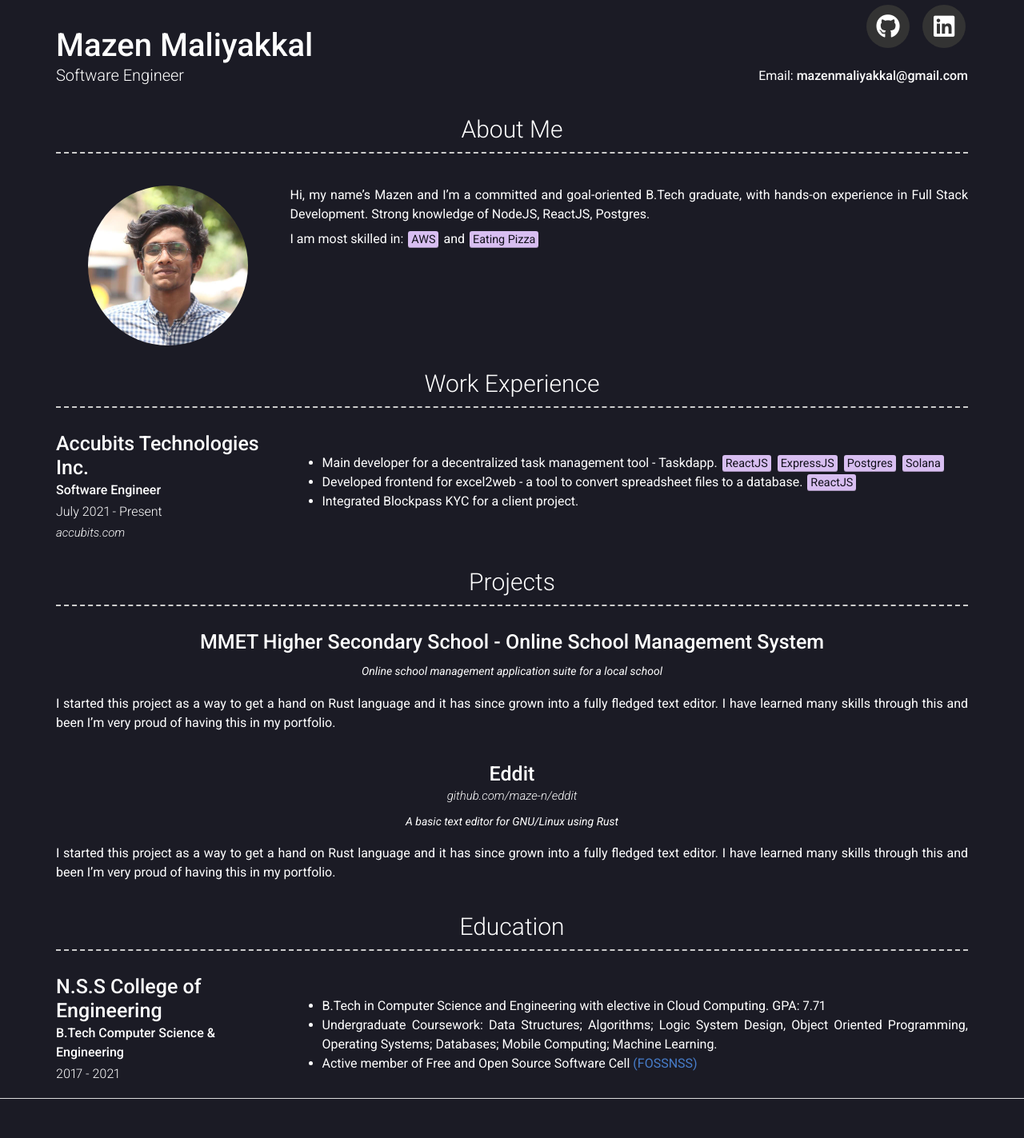
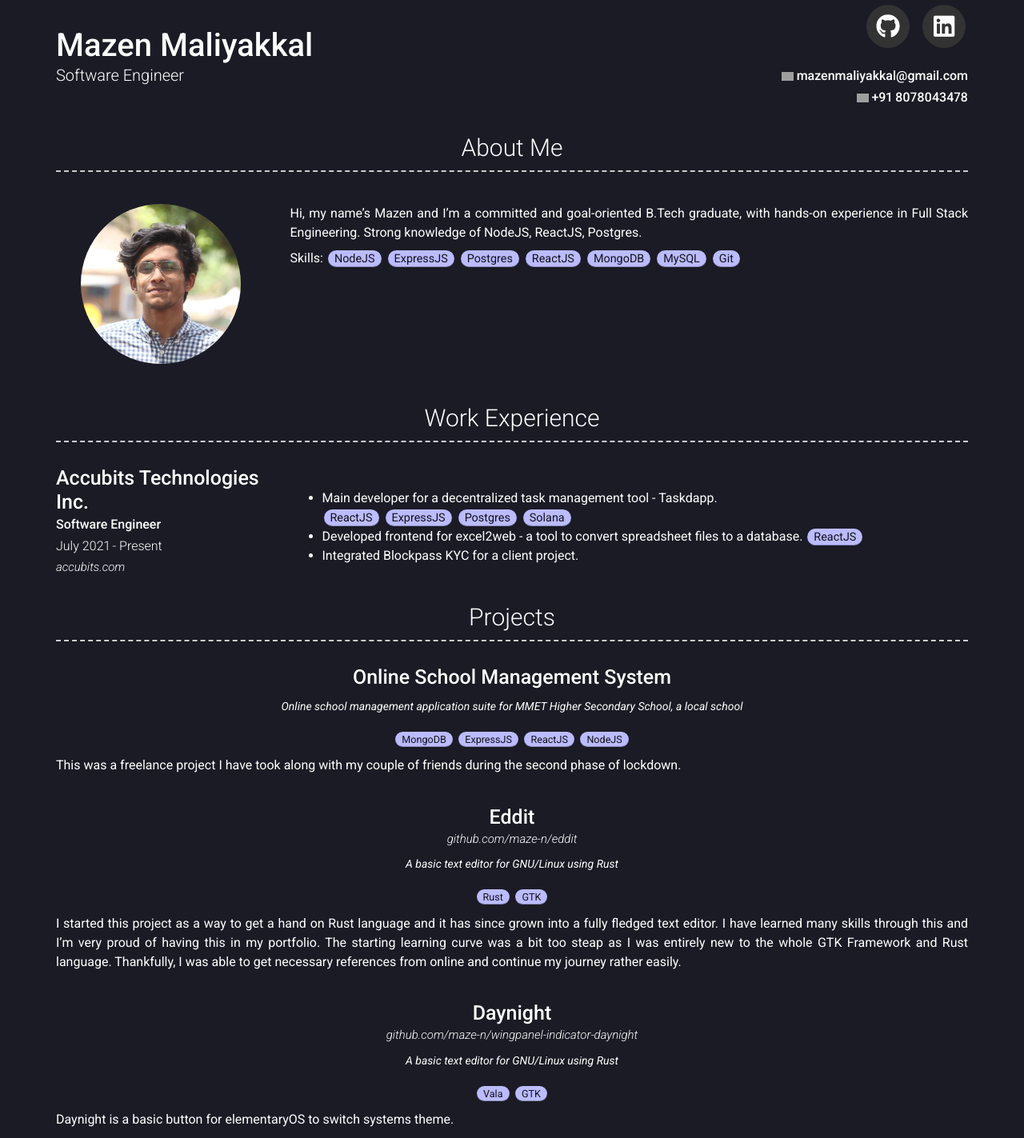
Before and after one commit to maze-n/maze-n.github.io, a plain HTML site: page index.html in a window 1280 px wide. Shown: the part 47-1470 px from the top of the page at 80% size. Before the commit the page ends 1436 px from the top, so only its background shows below. Drawn offline with nearby package versions, Linux system fonts and the light colour scheme; grey boxes are pictures that could not be loaded.

Commit message:
Minor changes

```diff
--- a/assets/main.css
+++ b/assets/main.css
@@ -406,11 +406,11 @@ a i {
 mark {
   margin-left: 2px;
   margin-right: 2px;
-  padding: 2px 4px;
+  padding: 2px 8px;
   font-size: 90%;
   color: rgb(19, 18, 29);
-  background-color: rgb(216, 190, 241);
-  border-radius: 3px;
+  background-color: #bbbbff;
+  border-radius: 20px;
   -webkit-box-shadow: inset 0 -1px 0 rgba(0, 0, 0, 0.25);
   box-shadow: inset 0 -1px 0 rgba(0, 0, 0, 0.25);
 }
@@ -426,7 +426,7 @@ mark {
   color: #477dca;
 }
 ul.icons a:hover {
-  background: rgba(0, 0, 0, 0.025);
+  background: rgb(255, 255, 255);
 }
 ul.icons li {
   display: inline-block;
@@ -635,8 +635,8 @@ body {
   color: white;
 }
 
-img {
-  border-radius: 50%;
-  width: 200px;
-  margin-left: 40px;
+p.mark {
+  font-size: 1.4rem;
+  text-align: center;
+  background: #1b1b25;
 }
--- a/index.html
+++ b/index.html
@@ -4,7 +4,7 @@
     <title>Mazen Maliyakkal | Software Engineer</title>
     <link rel="stylesheet" href="./assets/main.css" />
   </head>
-  <body class="">
+  <body>
     <div class="container header-contianer">
       <div class="row">
         <div class="col-xs-12 col-sm-6 col-md-6 col-lg-8 header-left">
@@ -33,10 +33,15 @@
             </li>
           </ul>
           <p>
-            Email:
+            <img src="https://img.icons8.com/ios-glyphs/30/ffffff/new-post.png" style="width: 15px;"/>
             <a href="mailto:mazenmaliyakkal@gmail.com" target="_blank"
               >mazenmaliyakkal@gmail.com</a
             >
+          </p>
+          <p>
+            <img src="https://img.icons8.com/material-outlined/30/ffffff/phone.png" style="width: 15px;"/><a href="tel:+918078043478">
+              +91 8078043478
+            </a>
           </p>
         </div>
       </div>
@@ -47,18 +52,24 @@
           <h3>About Me</h3>
           <div class="row clearfix">
             <div class="col-xs-12 col-sm-4 col-md-3 no-print">
-              <img src="./assets/me.jpg" />
+              <img class="profile-img" src="./assets/me.jpg" />
             </div>
             <div class="col-xs-12 col-sm-8 col-md-9 col-print-12">
               <p>
                 Hi, my name’s Mazen and I’m a committed and goal-oriented
                 B.Tech graduate, with hands-on experience in Full Stack
-                Development. Strong knowledge of NodeJS, ReactJS, Postgres.
+                Engineering. Strong knowledge of NodeJS, ReactJS, Postgres.
               </p>
 
               <p>
-                I am most skilled in: <mark>AWS</mark> and
-                <mark>Eating Pizza</mark>
+                Skills:
+                <mark>NodeJS</mark>
+                <mark>ExpressJS</mark>
+                <mark>Postgres</mark>
+                <mark>ReactJS</mark>
+                <mark>MongoDB</mark>
+                <mark>MySQL</mark>
+                <mark>Git</mark>
               </p>
             </div>
           </div>
@@ -82,8 +93,11 @@
               </p>
               <p>
                 <ul>
-                  <li>Main developer for a decentralized task management tool - Taskdapp.
-                    <mark>ReactJS</mark> <mark>ExpressJS</mark> <mark>Postgres</mark> <mark>Solana</mark>
+                  <li>Main developer for a decentralized task management tool - Taskdapp.<br>
+                    <mark>ReactJS</mark>
+                    <mark>ExpressJS</mark>
+                    <mark>Postgres</mark>
+                    <mark>Solana</mark>
                   </li>
                   <li>
                     Developed frontend for excel2web - a tool to convert
@@ -103,16 +117,21 @@
 
           <div class="row clearfix layout layout-top-middle">
             <div class="col-xs-12 col-sm-4 col-md-3 col-print-12 details">
-              <h4>MMET Higher Secondary School - Online School Management
+              <h4>Online School Management
                 System</h4>
             </div>
             <div class="col-xs-12 col-sm-8 col-md-9 col-print-12 content">
               <p class="quote">
-                Online school management application suite for a local school
+                Online school management application suite for MMET Higher Secondary School, a local school
+              </p>
+              <p class="mark">
+                <mark>MongoDB</mark>
+                <mark>ExpressJS</mark>
+                <mark>ReactJS</mark>
+                <mark>NodeJS</mark>
               </p>
               <p>
-                  I started this project as a way to get a hand on Rust language and it has since grown into a fully fledged text editor.
-                  I have learned many skills through this and been I’m very proud of having this in my portfolio.
+                This was a freelance project I have took along with my couple of friends during the second phase of lockdown.
               </p>
             </div>
           </div>
@@ -120,17 +139,45 @@
           <div class="row clearfix layout layout-top-middle">
             <div class="col-xs-12 col-sm-4 col-md-3 col-print-12 details">
               <h4>Eddit</h4>
-              <a href="https://github.com/maze-n/eddit" target="_blank" class="link"
-                >github.com/maze-n/eddit</a
-              >
+              <a href="https://github.com/maze-n/eddit" target="_blank" class="link">
+                github.com/maze-n/eddit
+              </a>
             </div>
             <div class="col-xs-12 col-sm-8 col-md-9 col-print-12 content">
               <p class="quote">
                 A basic text editor for GNU/Linux using Rust
               </p>
+              <p class="mark">
+                <mark>Rust</mark>
+                <mark>GTK</mark>
+              </p>
               <p>
                   I started this project as a way to get a hand on Rust language and it has since grown into a fully fledged text editor.
-                  I have learned many skills through this and been I’m very proud of having this in my portfolio.
+                  I have learned many skills through this and I’m very proud of having this in my portfolio. The starting learning
+                  curve was a bit too steap as I was entirely new to the whole GTK Framework and Rust language. Thankfully, I was able to
+                  get necessary references from online and continue my journey
+                  rather easily.
+              </p>
+            </div>
+          </div>
+
+          <div class="row clearfix layout layout-top-middle">
+            <div class="col-xs-12 col-sm-4 col-md-3 col-print-12 details">
+              <h4>Daynight</h4>
+              <a href="https://github.com/maze-n/wingpanel-indicator-daynight" target="_blank" class="link">
+                github.com/maze-n/wingpanel-indicator-daynight
+              </a>
+            </div>
+            <div class="col-xs-12 col-sm-8 col-md-9 col-print-12 content">
+              <p class="quote">
+                A basic text editor for GNU/Linux using Rust
+              </p>
+              <p class="mark">
+                <mark>Vala</mark>
+                <mark>GTK</mark>
+              </p>
+              <p>
+                  Daynight is a basic button for elementaryOS to switch systems theme.
               </p>
             </div>
           </div>
@@ -138,7 +185,6 @@
 
         <div class="container list-container">
           <h3>Education</h3>
-
           <div class="row clearfix layout layout-left">
             <div class="col-xs-12 col-sm-4 col-md-3 col-print-12 details">
               <h4>N.S.S College of Engineering</h4>
@@ -155,12 +201,14 @@
                     B.Tech in Computer Science and Engineering with elective in
                     Cloud Computing. GPA: 7.71
                   </li>
-                  <li>Undergraduate Coursework: Data Structures; Algorithms; Logic
+                  <li>
+                    Undergraduate Coursework: Data Structures; Algorithms; Logic
                     System Design, Object Oriented Programming, Operating
-                    Systems; Databases; Mobile Computing; Machine Learning.</li>
-                    <li>
-                      Active member of Free and Open Source Software Cell <a href="https://fossnss.org/">(FOSSNSS)</a>
-                    </li>
+                    Systems; Databases; Mobile Computing; Machine Learning.
+                  </li>
+                  <li>
+                    Active member of Free and Open Source Software Cell <a href="https://fossnss.org/">(FOSSNSS)</a>
+                  </li>
                 </ul>
               </p>
             </div>
```
